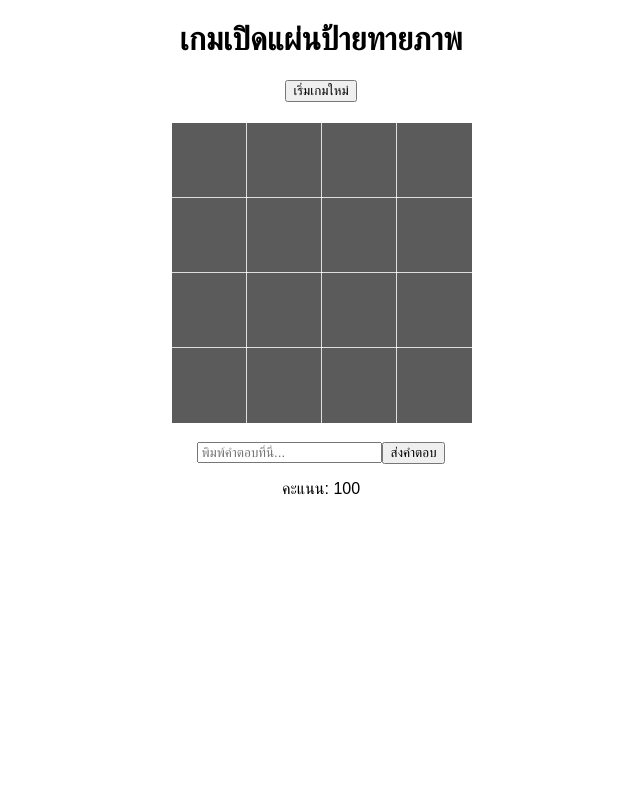
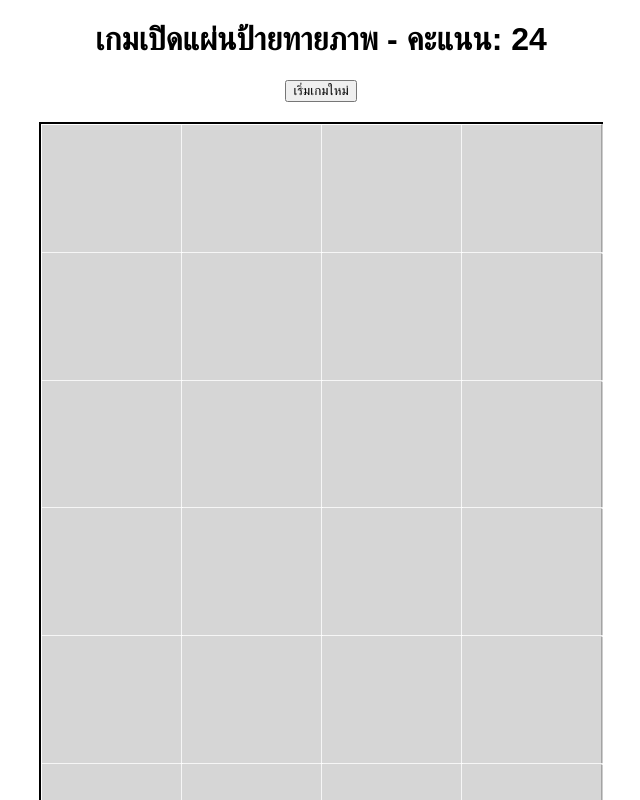
Before and after one commit to anechaboon/gamekak, a React (Create React App) app: page / in a window 1280 px wide. Both pictures are taken after a click on the button "เริ่มเกมใหม่". Shown: the top 800 px of the page, without its empty margins (319-959 px from the left). Built offline with nearby package versions, Linux system fonts and the light colour scheme.

Commit message:
vertical

```diff
--- a/src/App.js
+++ b/src/App.js
@@ -3,26 +3,27 @@ import "./App.css";
 
 const images = [
   { src: "/images/bp.jpg", name: "bp" },
-  { src: "/images/grid.jpg", name: "grid" }
+  { src: "/images/starwars.jpg", name: "starwars" },
+  { src: "/images/mario.jpg", name: "mario" }
 ];
 
 function App() {
   const [currentImage, setCurrentImage] = useState({});
   const [hiddenGrid, setHiddenGrid] = useState([]);
   const [input, setInput] = useState("");
-  const [score, setScore] = useState(100);
+  const [score, setScore] = useState(24);
   const [result, setResult] = useState(null);
 
   const startGame = () => {
     const randomImage = images[Math.floor(Math.random() * images.length)];
     setCurrentImage(randomImage);
 
-    // สร้าง Grid ปิดภาพทั้งหมด
-    const grid = Array(16).fill(true); // 4x4
+    // สร้าง Grid ปิดภาพทั้งหมด (6x4)
+    const grid = Array(24).fill(true); // 6x4 = 24 ช่อง
     setHiddenGrid(grid);
 
     setInput("");
-    setScore(100);
+    setScore(24);
     setResult(null);
   };
 
@@ -30,7 +31,7 @@ function App() {
     const newGrid = [...hiddenGrid];
     newGrid[index] = false; // เปิดแผ่นป้าย
     setHiddenGrid(newGrid);
-    setScore((prev) => prev - 5); // หักคะแนน
+    setScore((prev) => prev - 1); // หักคะแนน
   };
 
   const submitAnswer = () => {
@@ -43,27 +44,41 @@ function App() {
 
   return (
     <div className="App">
-      <h1>เกมเปิดแผ่นป้ายทายภาพ</h1>
+      <div className="row">
+        <h1>เกมเปิดแผ่นป้ายทายภาพ - คะแนน: {score}</h1>
+      </div>
+      {result && <p className="result">{result}</p>}
       <button onClick={startGame}>เริ่มเกมใหม่</button>
       {currentImage.src && (
         <div className="game-area">
-          <div className="image-container">
+          <div
+            className="image-container"
+            style={{
+              width: "560px", // กำหนดความกว้าง
+              height: "767px", // กำหนดความสูง
+              position: "relative",
+              margin: "20px auto", // จัดกึ่งกลาง
+              border: "2px solid #000"
+            }}
+          >
             {hiddenGrid.map((hidden, index) => {
-            const row = Math.floor(index / 4);
-            const col = index % 4;
-
+              const row = Math.floor(index / 4); // 4 คอลัมน์
+              const col = index % 4; // คำนวณตำแหน่งคอลัมน์
               return (
                 <div
                   key={index}
                   className={`index-${index} tile ${hidden ? "hidden" : ""}`}
                   style={{
-                  top: `${row * 25}%`,
-                  left: `${col * 25}%`,
-                  width: "25%",
-                  height: "25%",
+                    position: "absolute",
+                    top: `${row * 16.67}%`, // 6 แถว = 16.67% ต่อแถว
+                    left: `${col * 25}%`, // 4 คอลัมน์ = 25% ต่อคอลัมน์
+                    width: "25%", // กว้าง 25%
+                    height: "16.67%", // สูง 16.67%
                     backgroundImage: hidden ? "none" : `url(${currentImage.src})`,
-                  backgroundSize: "400%",
-                  backgroundPosition: `${-col * 100}% ${-row * 100}%`
+                    backgroundSize: "400% 600%", // ขนาด background ครอบ 6x4 grid
+                    backgroundPosition: `${-col * 100}% ${-row * 100}%`, // ตำแหน่ง background
+                    backgroundColor: hidden ? "#ccc" : "transparent", // สีพื้นหลังแผ่นป้าย
+                    border: "1px solid #fff"
                   }}
                   onClick={() => revealTile(index)}
                 ></div>
@@ -80,8 +95,7 @@ function App() {
             />
             <button onClick={submitAnswer}>ส่งคำตอบ</button>
           </div>
-          <p>คะแนน: {score}</p>
-          {result && <p className="result">{result}</p>}
+
         </div>
       )}
     </div>
```
Also changed, not shown: public/images/starwars.jpg (added). Lines whose indentation alone changed are shown as unchanged.
